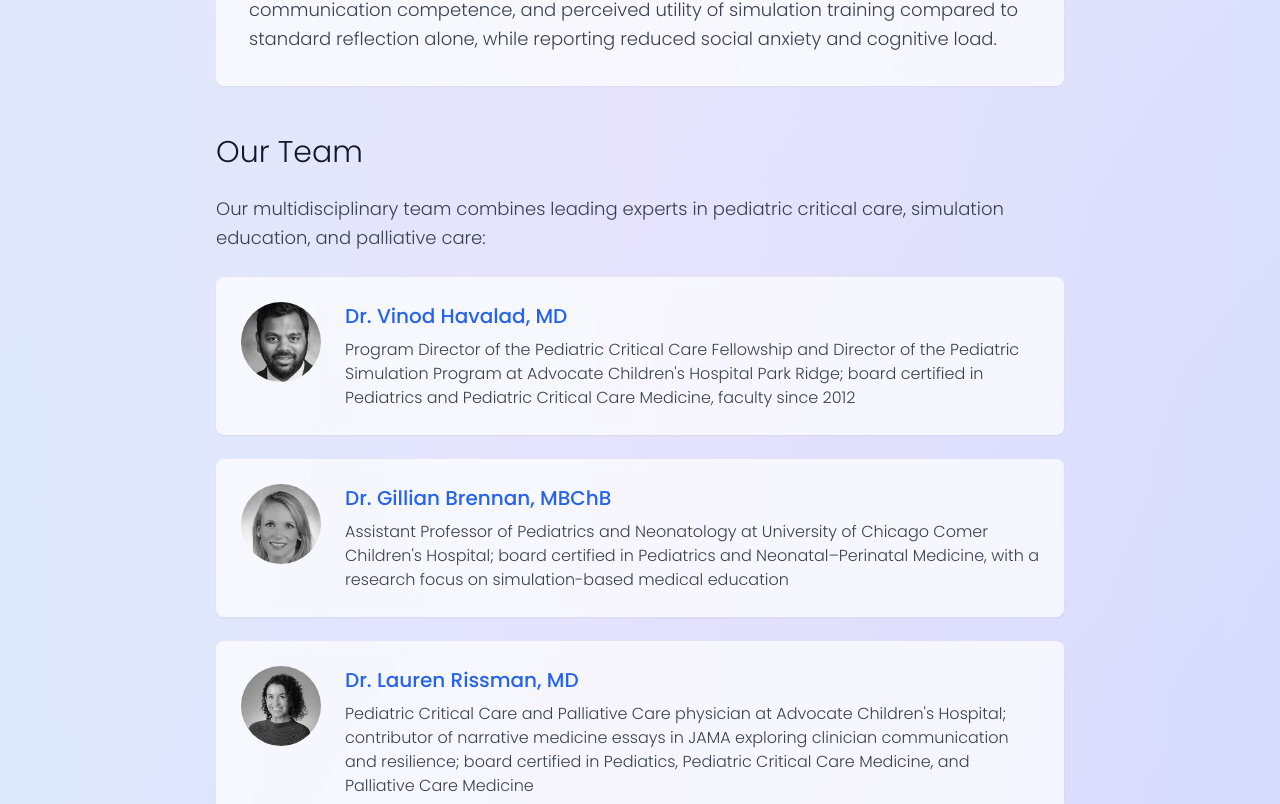
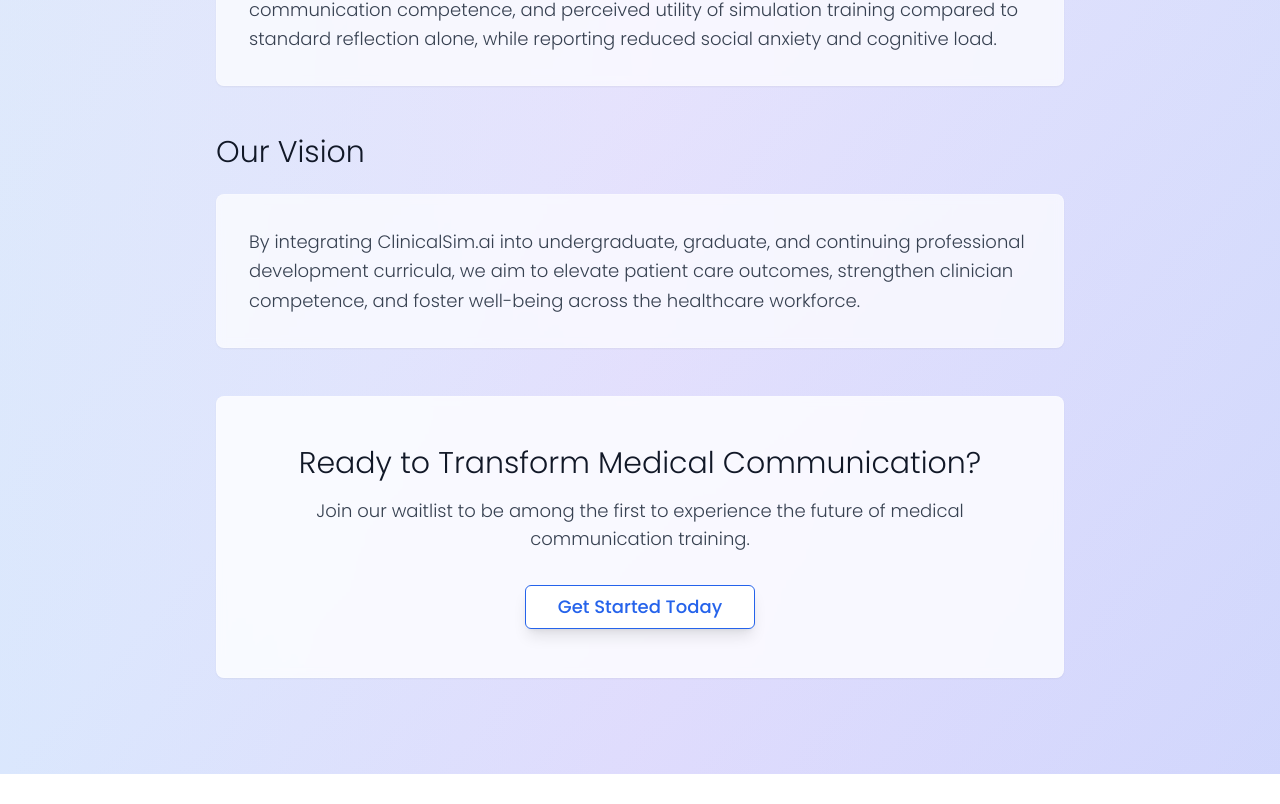
Before and after one commit to btconway/clinicalsim-website, a Next.js app: page /about in a window 1280 px wide. Shown: the part 616-1420 px from the top of the page. After the commit the page ends 1390 px from the top, so only its background shows below. Built offline with nearby package versions, Linux system fonts and the light colour scheme.

Commit message:
Remove team member profiles from About Us page
🤖 Generated with [Claude Code](https://claude.ai/code)

Co-Authored-By: Claude <noreply@anthropic.com>

```diff
--- a/app/about/page.tsx
+++ b/app/about/page.tsx
@@ -55,72 +55,6 @@ export default function AboutPage() {
             </Card>
           </section>
 
-          {/* Team Section */}
-          <section className="space-y-6 animate-in fade-in slide-in-from-bottom-8 duration-1000 delay-500">
-            <h2 className="text-3xl font-light text-gray-900">Our Team</h2>
-            <p className="text-lg text-gray-700 font-light leading-relaxed mb-8">
-              Our multidisciplinary team combines leading experts in pediatric critical care, simulation education, and palliative care:
-            </p>
-            <div className="space-y-6">
-              <Card className="group bg-white/70 backdrop-blur-sm border-white/20 hover:bg-white/90 hover:shadow-xl hover:-translate-y-1 transition-all duration-300">
-                <CardContent className="p-6">
-                  <div className="flex gap-6 items-start">
-                    <Image
-                      src="/vinod_havalad.webp"
-                      alt="Dr. Vinod Havalad"
-                      width={80}
-                      height={80}
-                      className="rounded-full object-cover flex-shrink-0 group-hover:scale-105 transition-transform duration-300"
-                    />
-                    <div className="space-y-2">
-                      <h3 className="text-xl font-medium text-blue-600 group-hover:text-indigo-600 transition-colors">Dr. Vinod Havalad, MD</h3>
-                      <p className="text-gray-700 font-light">
-                        Program Director of the Pediatric Critical Care Fellowship and Director of the Pediatric Simulation Program at Advocate Children's Hospital Park Ridge; board certified in Pediatrics and Pediatric Critical Care Medicine, faculty since 2012
-                      </p>
-                    </div>
-                  </div>
-                </CardContent>
-              </Card>
-              <Card className="group bg-white/70 backdrop-blur-sm border-white/20 hover:bg-white/90 hover:shadow-xl hover:-translate-y-1 transition-all duration-300">
-                <CardContent className="p-6">
-                  <div className="flex gap-6 items-start">
-                    <Image
-                      src="/Gillian_brennan.webp"
-                      alt="Dr. Gillian Brennan"
-                      width={80}
-                      height={80}
-                      className="rounded-full object-cover flex-shrink-0 group-hover:scale-105 transition-transform duration-300"
-                    />
-                    <div className="space-y-2">
-                      <h3 className="text-xl font-medium text-blue-600 group-hover:text-indigo-600 transition-colors">Dr. Gillian Brennan, MBChB</h3>
-                      <p className="text-gray-700 font-light">
-                        Assistant Professor of Pediatrics and Neonatology at University of Chicago Comer Children's Hospital; board certified in Pediatrics and Neonatal–Perinatal Medicine, with a research focus on simulation-based medical education
-                      </p>
-                    </div>
-                  </div>
-                </CardContent>
-              </Card>
-              <Card className="group bg-white/70 backdrop-blur-sm border-white/20 hover:bg-white/90 hover:shadow-xl hover:-translate-y-1 transition-all duration-300">
-                <CardContent className="p-6">
-                  <div className="flex gap-6 items-start">
-                    <Image
-                      src="/rissman lauren.webp"
-                      alt="Dr. Lauren Rissman"
-                      width={80}
-                      height={80}
-                      className="rounded-full object-cover flex-shrink-0 group-hover:scale-105 transition-transform duration-300"
-                    />
-                    <div className="space-y-2">
-                      <h3 className="text-xl font-medium text-blue-600 group-hover:text-indigo-600 transition-colors">Dr. Lauren Rissman, MD</h3>
-                      <p className="text-gray-700 font-light">
-                        Pediatric Critical Care and Palliative Care physician at Advocate Children's Hospital; contributor of narrative medicine essays in JAMA exploring clinician communication and resilience; board certified in Pediatics, Pediatric Critical Care Medicine, and Palliative Care Medicine
-                      </p>
-                    </div>
-                  </div>
-                </CardContent>
-              </Card>
-            </div>
-          </section>
 
           {/* Vision Section */}
           <section className="space-y-6 animate-in fade-in slide-in-from-bottom-10 duration-1000 delay-700">
```
